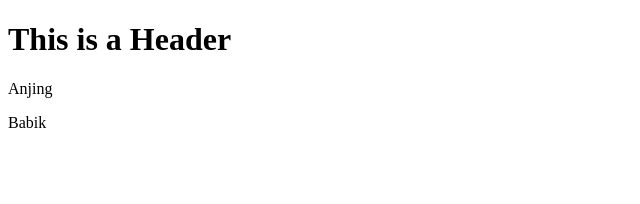
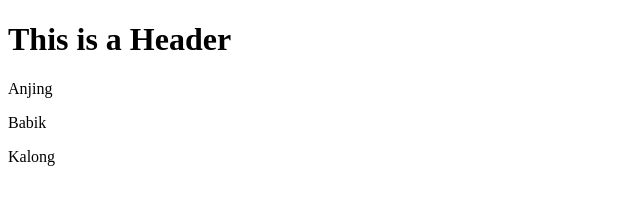
Before and after one commit to IrfaanDzakiy/git-test, a website: page index.html in a window 1280 px wide. Shown: the full height of the page, 0-640 px from the left. Drawn offline with Linux system fonts and the light colour scheme.

Commit message:
fourth commit

```diff
--- a/index.html
+++ b/index.html
@@ -6,5 +6,6 @@
         <h1>This is a Header</h1>
         <p>Anjing</p>
         <p>Babik</p>
+        <p>Kalong</p>
     </body>
 </html>
```
Also changed, not shown: package.json (added, +24 -0 lines), 2 other files.
